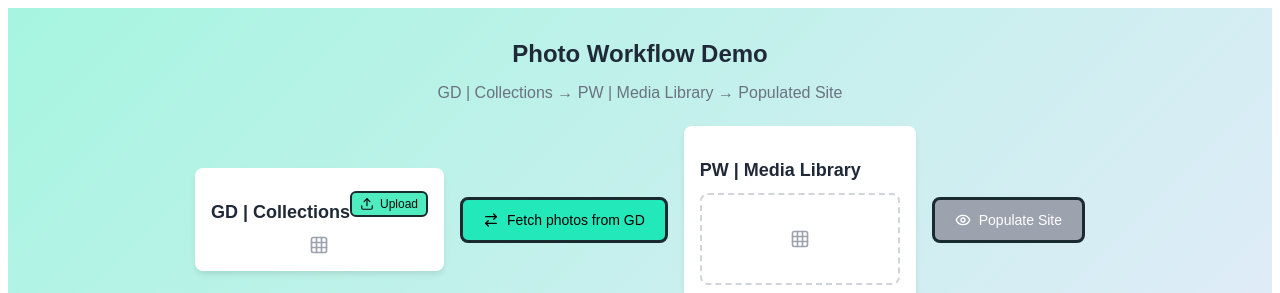
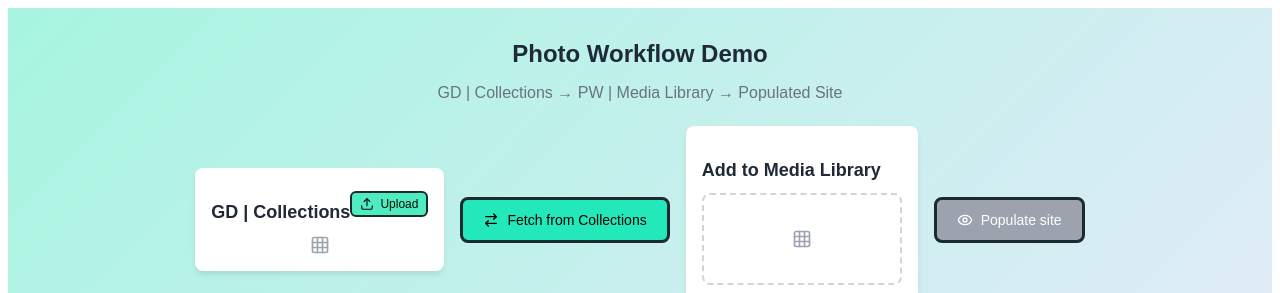
Before and after one commit to BenPixieSet/projects, a React (Create React App) app: page / in a window 1280 px wide. Shown: the top 293 px of the page. Built offline with nearby package versions, Linux system fonts and the light colour scheme.

Commit message:
updated some copy

```diff
--- a/package.json
+++ b/package.json
@@ -2,11 +2,13 @@
   "name": "photo-workflow-demo",
   "version": "0.1.0",
   "private": true,
+  "homepage": "https://BenPixieSet.github.io/projects",
   "dependencies": {
     "@testing-library/dom": "^10.4.0",
     "@testing-library/jest-dom": "^6.6.3",
     "@testing-library/react": "^16.3.0",
     "@testing-library/user-event": "^13.5.0",
+    "gh-pages": "^6.3.0",
     "lucide-react": "^0.525.0",
     "react": "^19.1.0",
     "react-dom": "^19.1.0",
@@ -17,7 +19,9 @@
     "start": "react-scripts start",
     "build": "react-scripts build",
     "test": "react-scripts test",
-    "eject": "react-scripts eject"
+    "eject": "react-scripts eject",
+    "predeploy": "npm run build",
+    "deploy": "gh-pages -d build"
   },
   "eslintConfig": {
     "extends": [
--- a/src/PhotoWorkflowDemo.jsx
+++ b/src/PhotoWorkflowDemo.jsx
@@ -220,12 +220,12 @@ const PhotoWorkflowDemo = () => {
             className="workflow-button button-blue"
           >
             <ArrowRightLeft size={16} />
-            Fetch photos from GD
+            Fetch from Collections
           </button>
 
           {/* Media Gallery */}
           <div className="demo-card">
-            <h3 className="card-title">PW | Media Library</h3>
+            <h3 className="card-title">Add to Media Library</h3>
             <div className="media-gallery-container">
               {mediaGalleryPhotos.map((photo) => (
                 <PhotoSquare key={photo.id} photo={photo} className="photo-square-md" />
@@ -245,7 +245,7 @@ const PhotoWorkflowDemo = () => {
             className="workflow-button button-green"
           >
             <Eye size={16} />
-            Populate Site
+            Populate site
           </button>
 
           {/* Website Template */}
```
Also changed, not shown: 13 other files (tests, documents, lock files or other folders).
